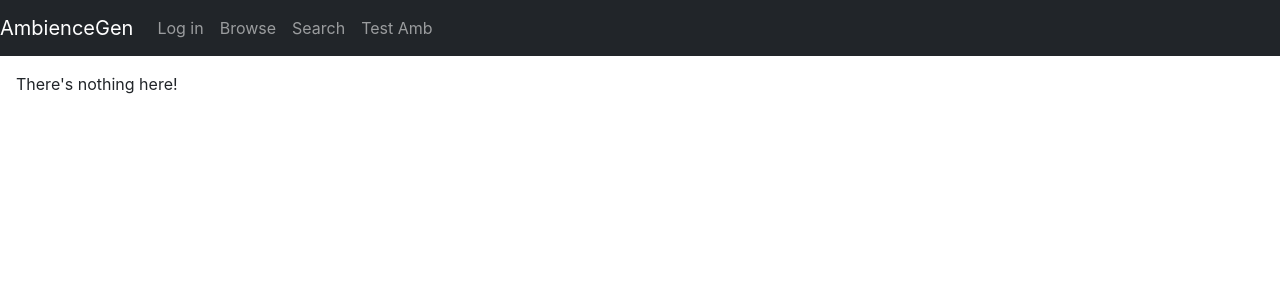
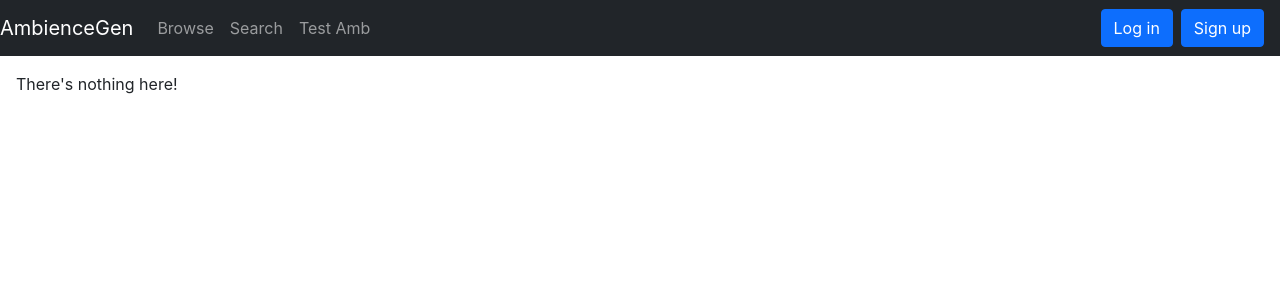
Before and after one commit to KevnElevn/amb-player, a React (Create React App) app in the folder client/: page / in a window 1280 px wide. Shown: the top 300 px of the page. Built offline with nearby package versions, Linux system fonts and the light colour scheme; no server answers.

Commit message:
Integrate previously conflicting changes

```diff
--- a/client/src/App.js
+++ b/client/src/App.js
@@ -21,28 +21,21 @@
   const [userId, setUserId] = useState(-1);
 
   const renderMyAmb = () => {
-    if(userId > 0) {
-      return(
+    return (
       <Nav.Item>
         <Nav.Link as={NavLink} to="/myambs">My Ambs</Nav.Link>
       </Nav.Item>
     );
-    } else {
-      return (
-        <Nav.Item>
-            <Nav.Link as={NavLink} to="/login">Log in</Nav.Link>
-        </Nav.Item>
-      );
-    }
   }
 
   return (
     <BrowserRouter>
+      <Auth0ProviderWithHistory>
         <div className="App">
           <Navbar bg="dark" variant="dark">
             <Navbar.Brand as={Link} to="/">AmbienceGen</Navbar.Brand>
             <Nav>
-            {renderMyAmb()}
+              {userId > 0 ? renderMyAmb() : null}
               <Nav.Item>
                   <Nav.Link as={NavLink} to="/browse">Browse</Nav.Link>
               </Nav.Item>
@@ -53,6 +46,7 @@
                 <Nav.Link as={NavLink} to="/amb/1">Test Amb</Nav.Link>
               </Nav.Item>
             </Nav>
+            <AuthenticationButtons />
           </Navbar>
           <Outlet />
         </div>
@@ -63,7 +57,7 @@
           <Route path="amb/:ambId" element={<AmbPage userId={userId} />} />
           <Route path="*" element={<main style={{ padding:"1rem"}}><p>There's nothing here!</p></main>} />
         </Routes>
-
+      </Auth0ProviderWithHistory>
     </BrowserRouter>
   );
 }
```
Lines whose indentation alone changed are shown as unchanged.
